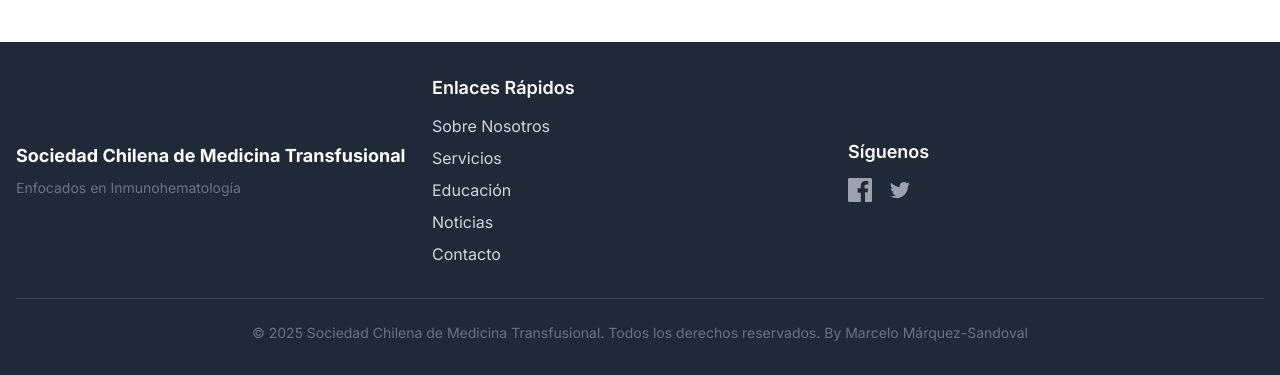
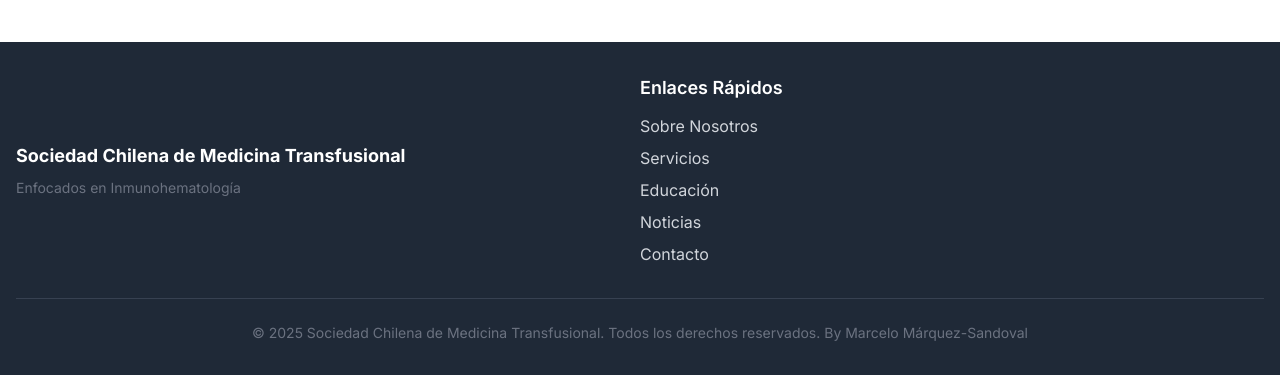
Before and after one commit to mmarquezsa/Sociedad_Transfusional, a plain HTML site: page index.html in a window 1280 px wide. Shown: the part 4220-4595 px from the top of the page. Drawn offline with nearby package versions, Linux system fonts and the light colour scheme.

Commit message:
Update index.html

```diff
--- a/index.html
+++ b/index.html
@@ -304,7 +304,7 @@
             <span class="font-semibold text-gray-800">@sochimt_cl</span>
           </a>
           <!-- Facebook -->
-          <a href="https://www.facebook.com/SociedadMedicinaTransfusional" target="_blank" class="flex items-center space-x-2 hover:opacity-80">
+          <a href="https://www.facebook.com/profile.php?id=61575757064945" target="_blank" class="flex items-center space-x-2 hover:opacity-80">
             <img src="facebook.png" alt="Facebook" class="w-6 h-6"/>
             <span class="font-semibold text-gray-800">Sociedad de Medicina Transfusional</span>
           </a>
@@ -319,11 +319,15 @@
 <footer class="bg-gray-800 text-gray-300 py-8">
   <div class="container mx-auto px-4 text-center md:text-left">
     <div class="flex flex-wrap justify-between items-center">
-      <div class="w-full md:w-1/3 mb-6 md:mb-0">
+
+      <!-- Logo + texto -->
+      <div class="w-full md:w-1/2 mb-6 md:mb-0">
         <span class="text-lg font-bold text-white">Sociedad Chilena de Medicina Transfusional</span>
         <p class="text-sm text-gray-500 mt-2">Enfocados en Inmunohematología</p>
       </div>
-      <div class="w-full md:w-1/3 mb-6 md:mb-0">
+
+      <!-- Enlaces rápidos -->
+      <div class="w-full md:w-1/2 mb-6 md:mb-0">
         <h3 class="text-lg font-semibold mb-3 text-white">Enlaces Rápidos</h3>
         <ul class="space-y-2">
           <li><a href="#sobre-nosotros" class="hover:text-white transition duration-300">Sobre Nosotros</a></li>
@@ -333,23 +337,15 @@
           <li><a href="#contacto" class="hover:text-white transition duration-300">Contacto</a></li>
         </ul>
       </div>
-      <div class="w-full md:w-1/3">
-        <h3 class="text-lg font-semibold mb-3 text-white">Síguenos</h3>
-        <div class="flex justify-center md:justify-start space-x-4">
-          <a href="#" class="text-gray-400 hover:text-white transition duration-300" aria-label="Facebook">
-            <svg class="w-6 h-6" fill="currentColor" viewBox="0 0 24 24" aria-hidden="true"><path d="M22.675 0H1.325C.593 0 0 .593 0 1.328v21.344C0 23.408.593 24 1.325 24h11.493v-9.294H9.692V10.357h3.126V7.91c0-3.1 1.893-4.788 4.659-4.788 1.325 0 2.463.099 2.795.143v3.24l-1.918.001c-1.504 0-1.803.713-1.803 1.768v2.31h3.587l-.467 3.605H17.01V24h5.664c.732 0 1.325-.592 1.325-1.328V1.328C24 .593 23.407 0 22.675 0z"></path></svg>
-          </a>
-          <a href="#" class="text-gray-400 hover:text-white transition duration-300" aria-label="Twitter">
-            <svg class="w-6 h-6" fill="currentColor" viewBox="0 0 24 24" aria-hidden="true"><path d="M8.29 20.251c7.547 0 11.675-6.253 11.675-11.675 0-.178 0-.355-.012-.53A8.34 8.34 0 0022 5.92a8.19 8.19 0 01-2.357.646 4.11 4.11 0 001.804-2.27 8.33 8.33 0 01-2.605.996 4.13 4.13 0 00-7.033 3.748 11.65 11.65 0 01-8.42-4.273 4.13 4.13 0 001.27 5.51C4.077 10.67 3.423 10.4 2.857 10.07v.052a4.13 4.13 0 003.303 4.039 4.11 4.11 0 01-1.853.07 4.12 4.12 0 003.84 2.874A8.36 8.36 0 012 18.138a11.69 11.69 0 006.29 1.81z"></path></svg>
-          </a>
-        </div>
-      </div>
+
     </div>
+
     <div class="mt-8 border-t border-gray-700 pt-6 text-center text-sm text-gray-500">
       &copy; 2025 Sociedad Chilena de Medicina Transfusional. Todos los derechos reservados. By Marcelo Márquez-Sandoval
     </div>
   </div>
 </footer>
+
 
 <script>
   const mobileMenuButton = document.getElementById('mobile-menu-button');
```
